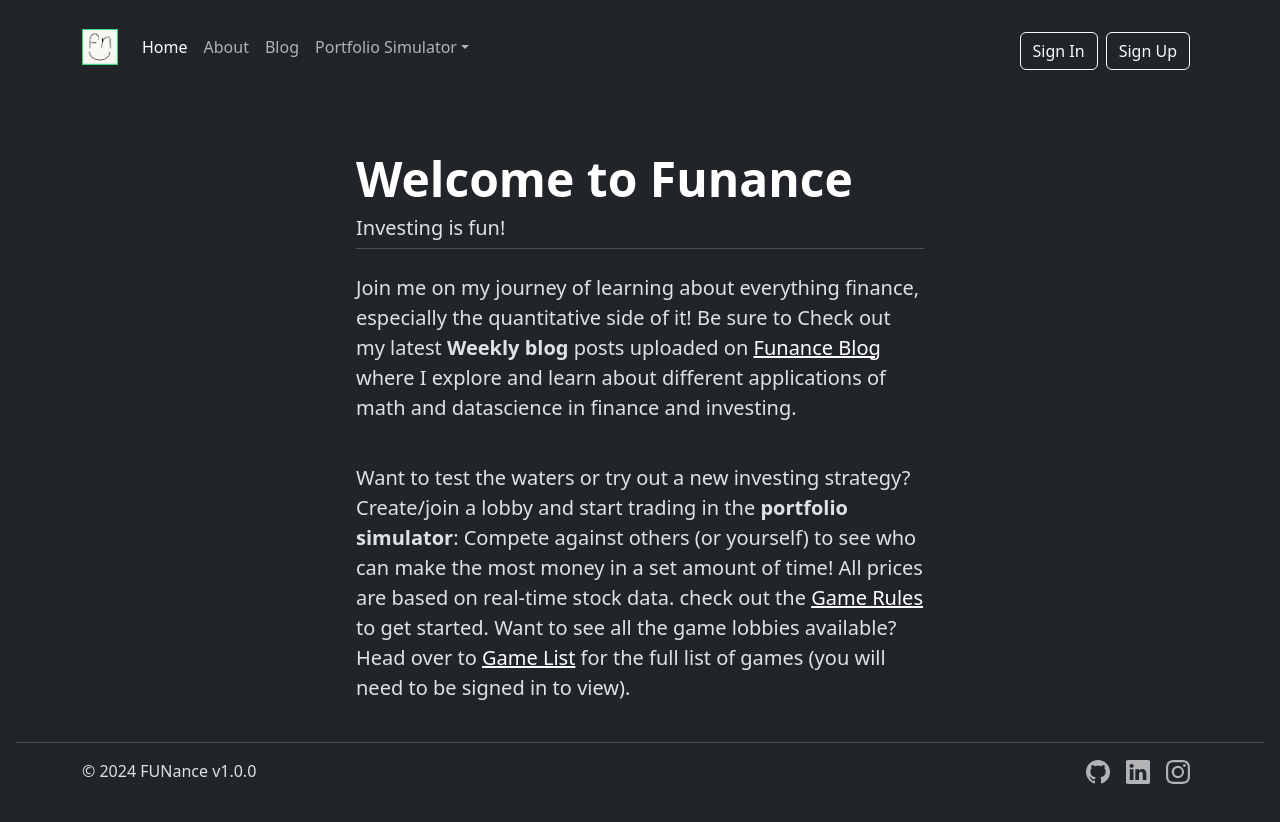
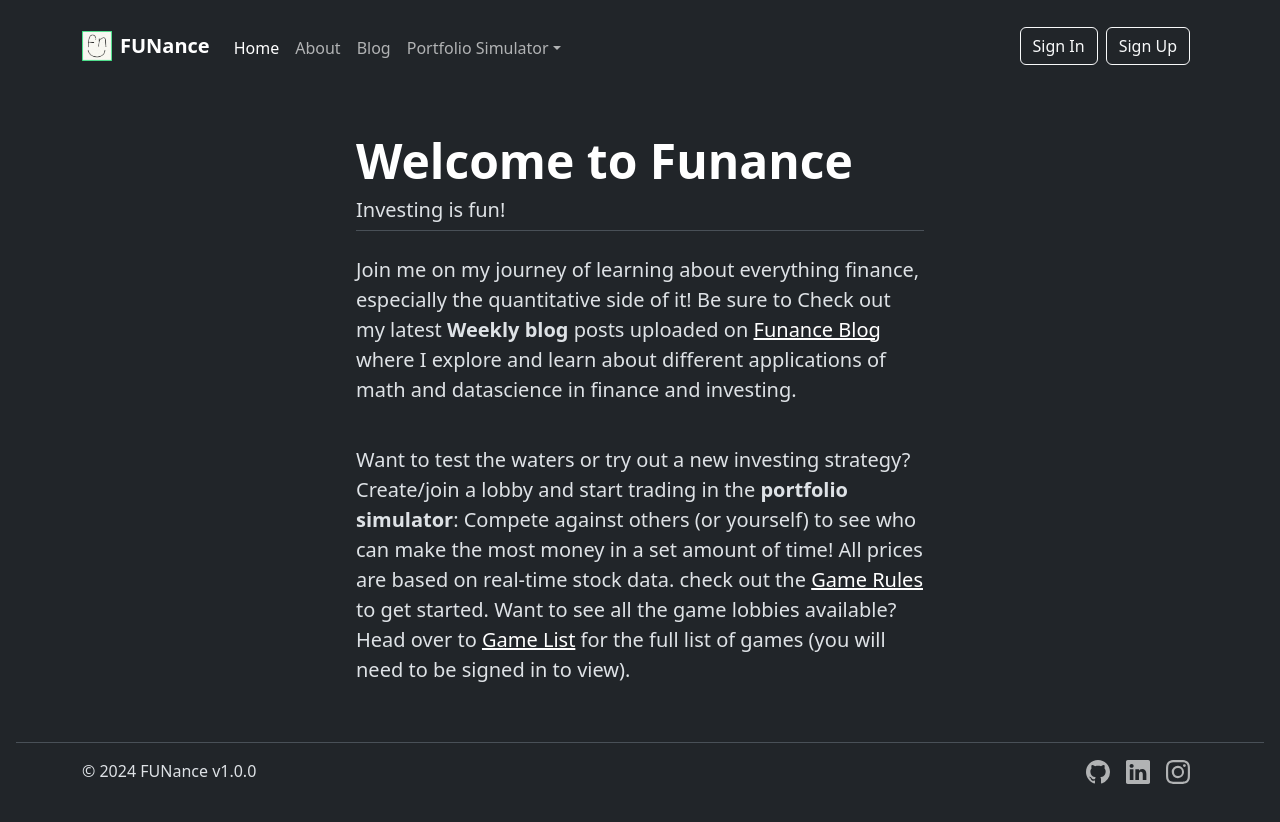
Before and after one commit to yangsu01/Funance, a React (Vite) app in the folder client/: page / in a window 1280 px wide. Shown: the top 822 px of the page. Built offline with nearby package versions, Linux system fonts and the light colour scheme; no server answers.

Commit message:
update alignment of navbar links

```diff
--- a/client/src/components/TopNavbar.tsx
+++ b/client/src/components/TopNavbar.tsx
@@ -46,24 +46,25 @@ const TopNavbar = (props: Props) => {
       sticky="top"
       expand="md"
       expanded={expanded}
-      className="mt-3 bg-dark"
+      className="mt-3 bg-dark mx-3"
     >
       <Container>
-        <Navbar.Brand href="/" className="mb-3">
+        <Navbar.Brand href="/" className="d-flex align-items-center">
           <img
             src="funance_logo.jpg"
             alt="FUNance logo"
-            width="36"
-            height="36"
+            width="30"
+            height="30"
+            className="me-2"
           />
+          <strong>FUNance</strong>
         </Navbar.Brand>
         <Navbar.Toggle
           aria-controls="responsive-navbar-nav"
           onClick={handleToggle}
-          className="mb-3"
         />
         <Navbar.Collapse id="responsive-navbar-nav">
-          <Nav className="me-auto mb-3">
+          <Nav className="me-auto pt-1">
             <Nav.Link as={NavLink} to="/" onClick={handleToggle}>
               Home
             </Nav.Link>
@@ -109,21 +110,31 @@ const TopNavbar = (props: Props) => {
           </Nav>
           <Nav>
             {userAuthenticated ? (
-              <Button variant="outline-light mb-2" onClick={signOutUser}>
+              <Button
+                variant="outline-light"
+                onClick={signOutUser}
+                className={`btn btn-outline-light me-2 ${
+                  isSmallScreen ? "mt-2 mb-2" : ""
+                }`}
+              >
                 Sign Out
               </Button>
             ) : (
               <>
                 <NavLink
                   to="/sign-in"
-                  className="btn btn-outline-light me-2 mb-2"
+                  className={`btn btn-outline-light me-2 ${
+                    isSmallScreen ? "mt-2 mb-2" : ""
+                  }`}
                   onClick={handleToggle}
                 >
                   Sign In
                 </NavLink>
                 <NavLink
                   to="/sign-up"
-                  className="btn btn-outline-light me-2 mb-2"
+                  className={`btn btn-outline-light me-2 ${
+                    isSmallScreen ? "mt-2 mb-2" : ""
+                  }`}
                   onClick={handleToggle}
                 >
                   Sign Up
```
